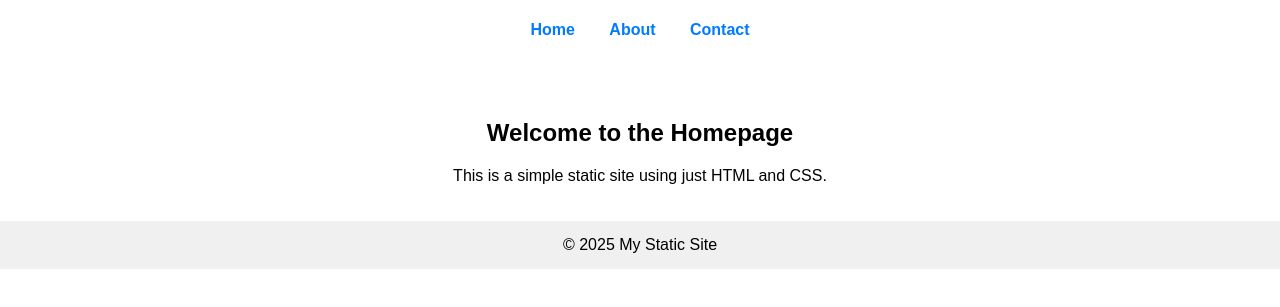
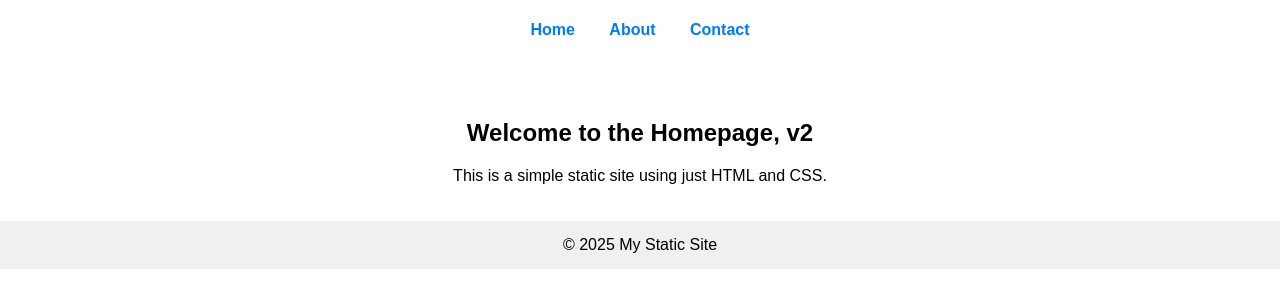
Before and after one commit to swapnilpawar8767/oc-project, a website: page public/index.html in a window 1280 px wide. Shown: the part 99-406 px from the top of the page. Drawn offline with Linux system fonts and the light colour scheme.

Commit message:
Update index.html

```diff
--- a/public/index.html
+++ b/public/index.html
@@ -45,7 +45,7 @@
   </header>
 
   <section id="home">
-    <h2>Welcome to the Homepage</h2>
+    <h2>Welcome to the Homepage, v2</h2>
     <p>This is a simple static site using just HTML and CSS.</p>
   </section>
 
```
